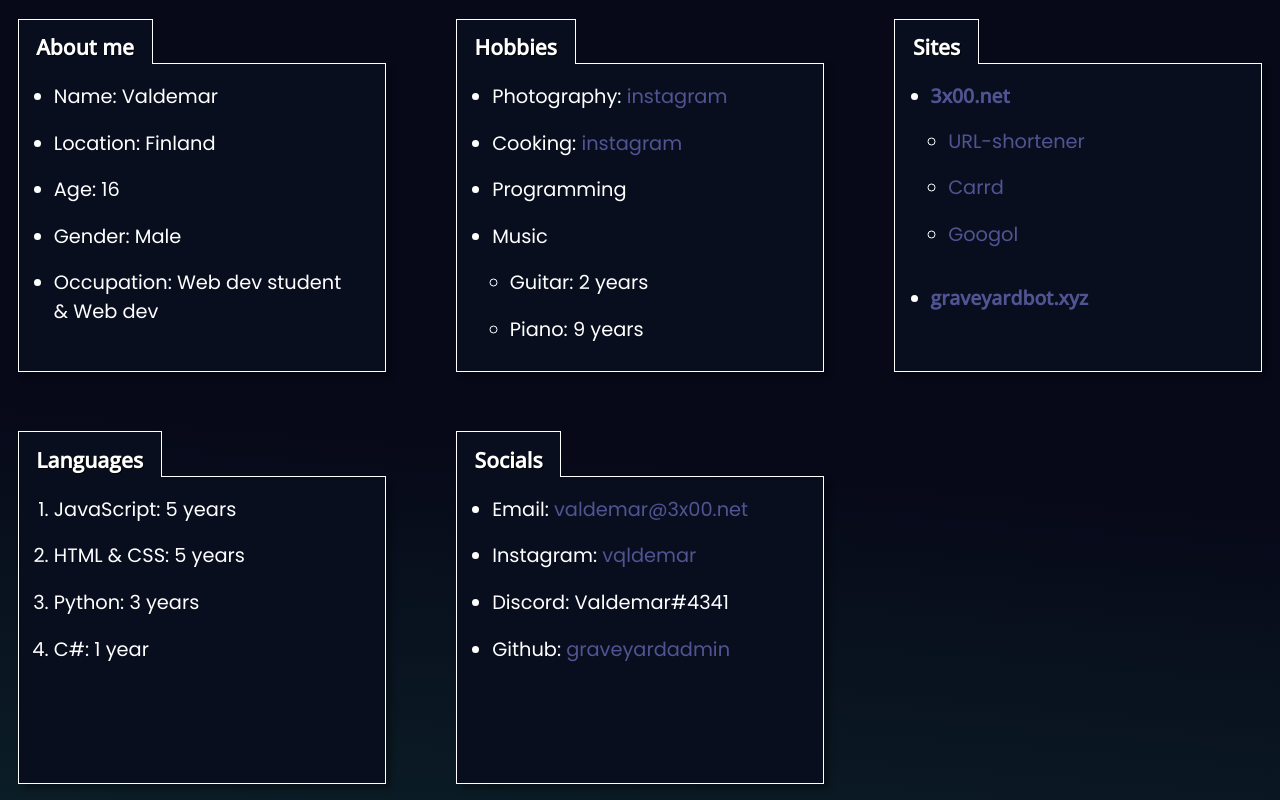
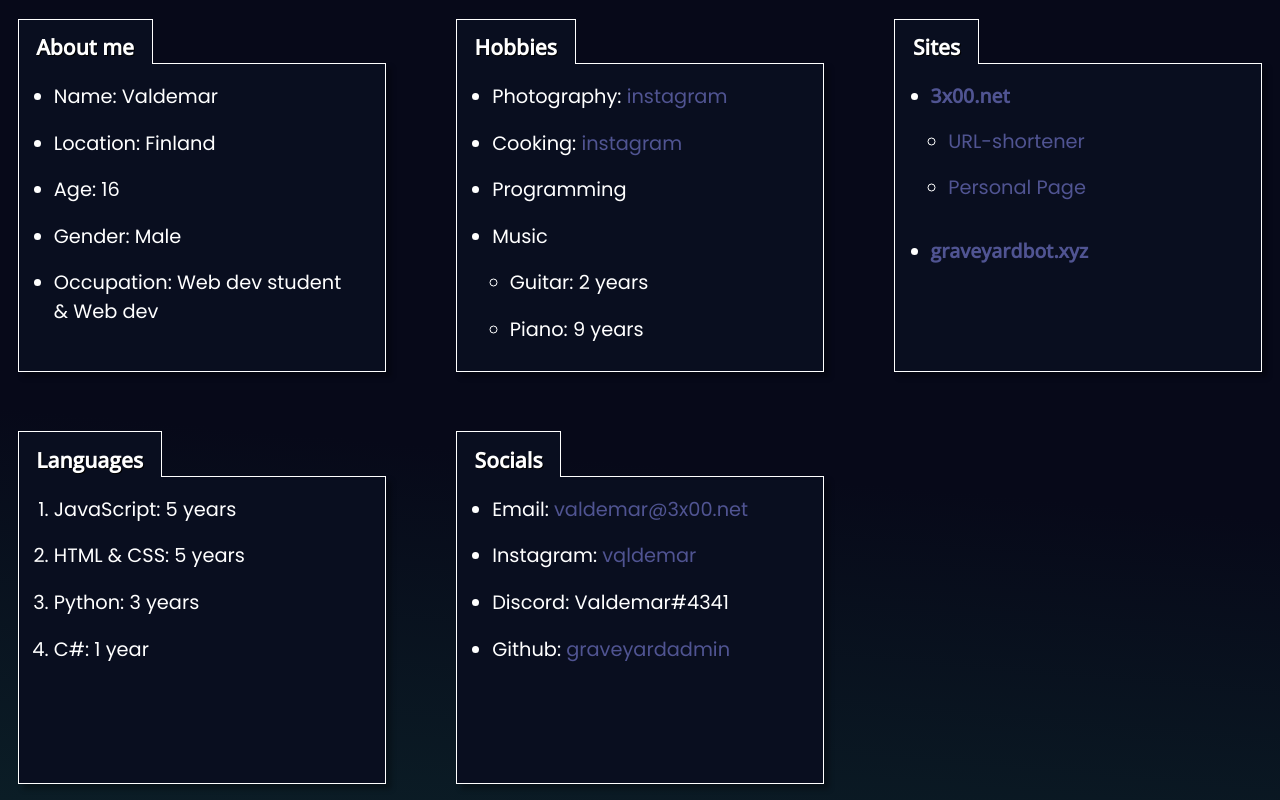
Before and after one commit to graveyardadmin/carrd, a plain HTML site: page index.html in a window 1280 px wide. Drawn offline with nearby package versions, Linux system fonts and the light colour scheme.

Commit message:
fixed typo

```diff
--- a/index.html
+++ b/index.html
@@ -86,10 +86,7 @@
                                 <a href="https://u.3x00.net/">URL-shortener</a>
                             </li>
                             <li>
-                                <a href="https://valdemar.3x00.net/">Carrd</a>
-                            </li>
-                            <li>
-                                <a href="https://google.com/">Googol</a>
+                                <a href="https://valdemar.3x00.net/">Personal Page</a>
                             </li>
                         </ul>
                     </li>
```
